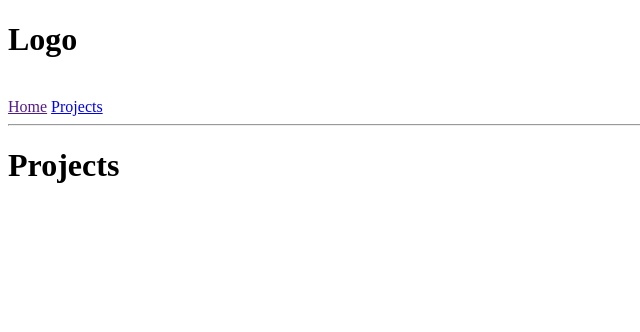
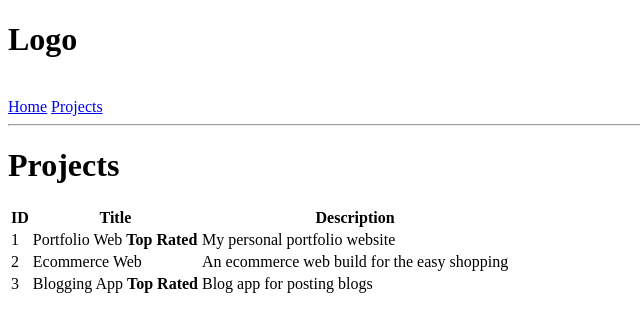
Before and after one commit to ZainAli121/Django-Learning-Project, a Django app: page / in a window 1280 px wide. Shown: the top 332 px of the page, without its empty margins (0-640 px from the left). Run offline with Django 4.2, Linux system fonts and the light colour scheme.

Commit message:
feat: Templates Data rendering

```diff
--- a/devsearch/projects/templates/projects/navbar.html
+++ b/devsearch/projects/templates/projects/navbar.html
@@ -1,5 +1,5 @@
 <h1>Logo</h1>
 <br>
-<a href="">Home</a>
-<a href="/project">Projects</a>
+<a href="/">Home</a>
+<a href="/project/4">Projects</a>
 <hr>
--- a/devsearch/projects/templates/projects/projects.html
+++ b/devsearch/projects/templates/projects/projects.html
@@ -2,4 +2,26 @@
 
 {% block content %}
 <h1> Projects</h1>
+
+<table>
+<thead>
+    <tr>
+        <th>ID</th>
+        <th>Title</th>
+        <th>Description</th>
+    </tr>
+</thead>
+
+<tbody>
+    {% for project in projects %}
+    <tr>
+        <td>{{ project.id }}</td>
+        <td>{{ project.title }} {% if project.topRated %} <strong>Top Rated</strong> {% endif %}</td>
+        <td>{{ project.description }}</td>
+    </tr>
+    {% endfor %}
+</tbody>
+</table>
+
+
 {% endblock content%}
--- a/devsearch/projects/urls.py
+++ b/devsearch/projects/urls.py
@@ -3,5 +3,5 @@ from . import views
 
 urlpatterns = [
     path('', views.projects, name='projects'),
-    path('project/', views.project, name='project')
+    path('project/<str:pk>/', views.project, name='project')
 ]
--- a/devsearch/projects/views.py
+++ b/devsearch/projects/views.py
@@ -2,8 +2,34 @@ from django.shortcuts import render
 from django.http import HttpResponse
 # Create your views here.
 
+projectList = [
+    {
+        'id': '1',
+        'title' : 'Portfolio Web',
+        'description': 'My personal portfolio website',
+        'topRated' : True
+    },
+    {
+        'id': '2',
+        'title' : 'Ecommerce Web',
+        'description': 'An ecommerce web build for the easy shopping',
+        'topRated' : False
+    },
+    {
+        'id': '3',
+        'title' : 'Blogging App',
+        'description': 'Blog app for posting blogs',
+        'topRated' : True
+    },
+]
+
 def projects(request):
-    return render( request, 'projects/projects.html')
+    context = {'projects' : projectList}
+    return render( request, 'projects/projects.html', context)
 
-def project(request):
-    return render(request, 'projects/single-project.html')
+def project(request, pk):
+    projectObject = None
+    for i in projectList:
+        if i['id'] == str(pk):
+            projectObject = i
+    return render(request, 'projects/single-project.html', {'project' : projectObject})
```
Also changed, not shown: devsearch/projects/templates/projects/single-project.html (+7 -1 lines).
